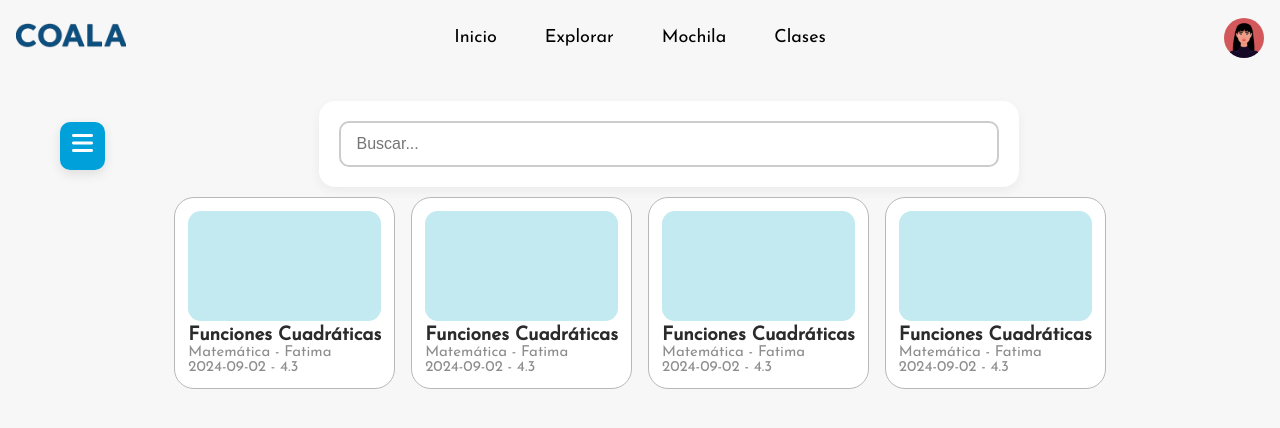
After one commit to Joaquin-dv/Tesis_COALA, a PHP site: page /views/explorar/explorar.php in a window 1280 px wide. The commit adds this page. Shown: the top 428 px of the page. Run offline with PHP 8.4, Linux system fonts and the light colour scheme; some libraries are stand-ins or nearby versions.

Commit message:
Arreglo, rutas relativas en links de mochila.php, agrego explorar.php, y explorar.css.

```diff
--- /dev/null
+++ b/views/explorar/css/explorar.css
@@ -0,0 +1,122 @@
+:root
+{
+    --fondo: #ffffff;
+    --linea: #b8b8b8;
+    --titulo: #2b2b2b;
+    --detalle: #8d8d8d;
+}
+
+*{
+    margin:0;
+    padding: 0;
+    box-sizing: border-box;
+}
+article
+{
+    border: solid 1px var(--linea);
+    background-color: var(--fondo);
+    max-width: 15em;
+    max-height: 12em;
+    display: flex;
+    flex-direction: column;
+    padding: 13px;
+    align-items: center;
+    border-radius: 20px;
+    gap: .3em;
+}
+figure
+{
+    background-color: rgb(194, 234, 240);
+    border-radius: 0.8em;
+    width: 100%;
+    height: 10em;
+}
+.informacion
+{
+    display: flex;
+    flex-direction: column;
+    align-items: flex-start;
+    background-color: var(--fondo);
+    width: 100%;
+}
+h2{
+    color: var(--titulo);
+    font-size: 19px;
+}
+p{
+    color: var(--detalle);
+    font-size: 15px;
+}
+
+#sidebar_activo {
+    display: none;
+}
+
+
+.abrir_sidebar {
+    font-size: 1.5em;
+    cursor: pointer;
+    padding: 0.5em;
+    background-color: #00a1db;
+    border-radius: 10px;
+    margin-left: .5em;
+    color: white;
+    box-shadow: 0 4px 12px rgba(0, 0, 0, 0.1);
+}
+
+.escuelas_materias {
+    position: fixed;
+    top: 4.3em;
+    left: 0;
+    width: 12em;
+    height: 100vh;
+    background-color: #00a1db;
+    display: flex;
+    flex-direction: column;
+    align-items: flex-start;
+    padding: 1em;
+    transform: translateX(-100%);
+    transition: transform 0.4s ease;
+    z-index: 100;
+    color: white;
+    border-radius: 0 20px 0 0;
+    gap: 1em;
+}
+nav a{
+    text-decoration: none;
+    color: white;
+    transition: background-color 0.4s ease, color 0.4s ease;
+}
+#sidebar_activo:checked ~ .escuelas_materias {
+    transform: translateX(0);
+}
+
+.cerrar_sidebar {
+    align-self: flex-end;
+    font-size: 1.2em;
+    cursor: pointer;
+    margin-bottom: 1em;
+}
+nav a:hover{
+    color: #abdb1a;
+}
+section.barra_superior {
+    display: flex;
+    align-items: center;
+}
+main .buscador_subir_apunte{
+        width: 100%;
+
+}
+span.escuela {
+    color: #A7D129;
+}
+.contenido {
+    width: 100%;
+    display: flex;
+    flex-wrap: wrap;
+    flex-direction: row;
+    align-items: center;
+    justify-content: center;
+    gap: 1em;
+}
--- /dev/null
+++ b/views/explorar/explorar.php
@@ -0,0 +1,105 @@
+<!DOCTYPE html>
+<html lang="es">
+<head>
+    <meta charset="UTF-8">
+    <meta name="viewport" content="width=device-width, initial-scale=1.0">
+    <link rel="stylesheet" href="../inicio/css/inicio.css">
+    <link rel="stylesheet" href="./css/explorar.css">
+    <script src="https://kit.fontawesome.com/f63493d67a.js" crossorigin="anonymous"></script>
+    <title>Explorar</title>
+</head>
+<body class="josefin-sans-normal">
+    <header>
+        <div class="contenedor_logo_secundario">
+            <img src="../../assets/img/logo_secundario.png" alt="">
+        </div>
+
+        <nav class="barra_navegacion">
+            <a href="../inicio/inicio.php">Inicio</a>
+            <a href="../explorar/explorar.php">Explorar</a>
+            <a href="../mochila/mochila.php">Mochila</a>
+            <a href="../clases/clases.php">Clases</a>
+        </nav>
+
+
+        <section class="perfil">
+            <img src="../inicio/img/foto_perfil.jpg" alt="foto de perfil">
+        </section>
+    </header>
+
+    <main>
+            <section class="barra_superior">
+                <nav class="sidebar_lateral">
+                    <input type="checkbox" id="sidebar_activo">
+                    <label for="sidebar_activo" class="abrir_sidebar">
+                        <i class="fa-solid fa-bars"></i>
+                    </label>
+                    <div class="escuelas_materias">
+                    <label for="sidebar_activo" class="cerrar_sidebar">
+                        <i class="fa-solid fa-x"></i>
+                    </label>
+
+                    <span class="escuela">Roberto Arlt</span>
+                        <a href="#" class="materia">Literatura</a>
+                        <a href="#" class="materia">Matemática</a>
+                        <a href="#" class="materia">Historia</a>
+
+                    <span class="escuela">Fátima</span>
+                        <a href="#" class="materia">Literatura</a>
+                        <a href="#" class="materia">Matemática</a>
+                        <a href="#" class="materia">Historia</a>
+                    </div>
+                </nav>
+                <section class="buscador_subir_apunte">
+                    <div class="contenedor_buscador">
+                        <input type="text" placeholder="Buscar..." class="input_buscador">
+                    </div>
+                </section>
+            </section>
+            <section class="contenido">
+                <article class="apunte">
+                    <figure>
+
+                    </figure>
+                    <section class="informacion">
+                        <h2>Funciones Cuadráticas</h2>
+                        <p>Matemática - Fatima</p>
+                        <p>2024-09-02 -  4.3</p>
+                    </section>
+                </article>
+                <article class="apunte">
+                    <figure>
+
+                    </figure>
+                    <section class="informacion">
+                        <h2>Funciones Cuadráticas</h2>
+                        <p>Matemática - Fatima</p>
+                        <p>2024-09-02 -  4.3</p>
+                    </section>
+                </article>
+                <article class="apunte">
+                    <figure>
+
+                    </figure>
+                    <section class="informacion">
+                        <h2>Funciones Cuadráticas</h2>
+                        <p>Matemática - Fatima</p>
+                        <p>2024-09-02 -  4.3</p>
+                    </section>
+                </article>
+                <article class="apunte">
+                    <figure>
+
+                    </figure>
+                    <section class="informacion">
+                        <h2>Funciones Cuadráticas</h2>
+                        <p>Matemática - Fatima</p>
+                        <p>2024-09-02 -  4.3</p>
+                    </section>
+                </article>
+            </section>
+    </main>
+
+</body>
+
+</html>
--- a/views/mochila/mochila.php
+++ b/views/mochila/mochila.php
@@ -4,7 +4,7 @@
 <head>
     <meta charset="UTF-8">
     <meta name="viewport" content="width=device-width, initial-scale=1.0">
-    <link rel="stylesheet" href="/views/inicio/css/inicio.css">
+    <link rel="stylesheet" href="../inicio/css/inicio.css">
     <link rel="stylesheet" href="css/mochila.css">
     <title>Panel</title>
 </head>
@@ -24,7 +24,7 @@
 
 
         <section class="perfil">
-            <img src="/views/inicio/img/foto_perfil.jpg" alt="foto de perfil">
+            <img src="../inicio/img/foto_perfil.jpg" alt="foto de perfil">
         </section>
     </header>
 
```
